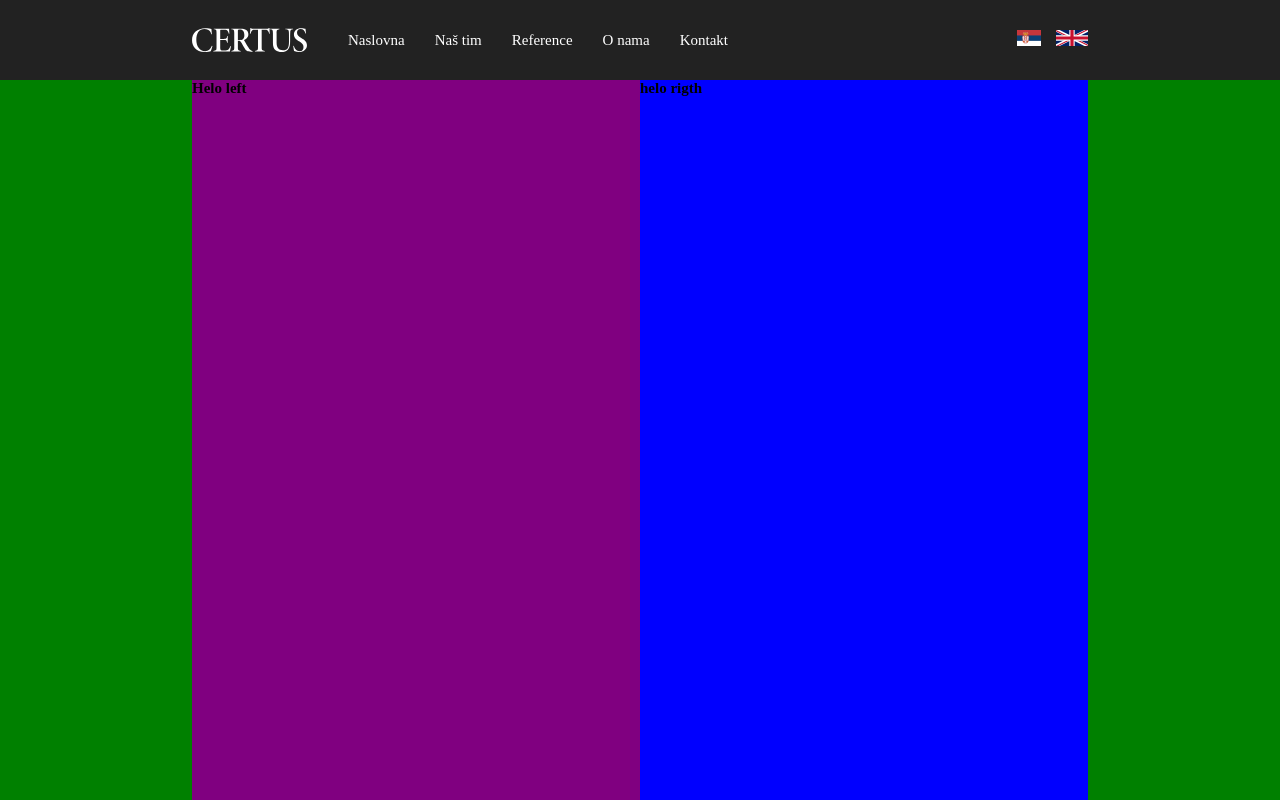
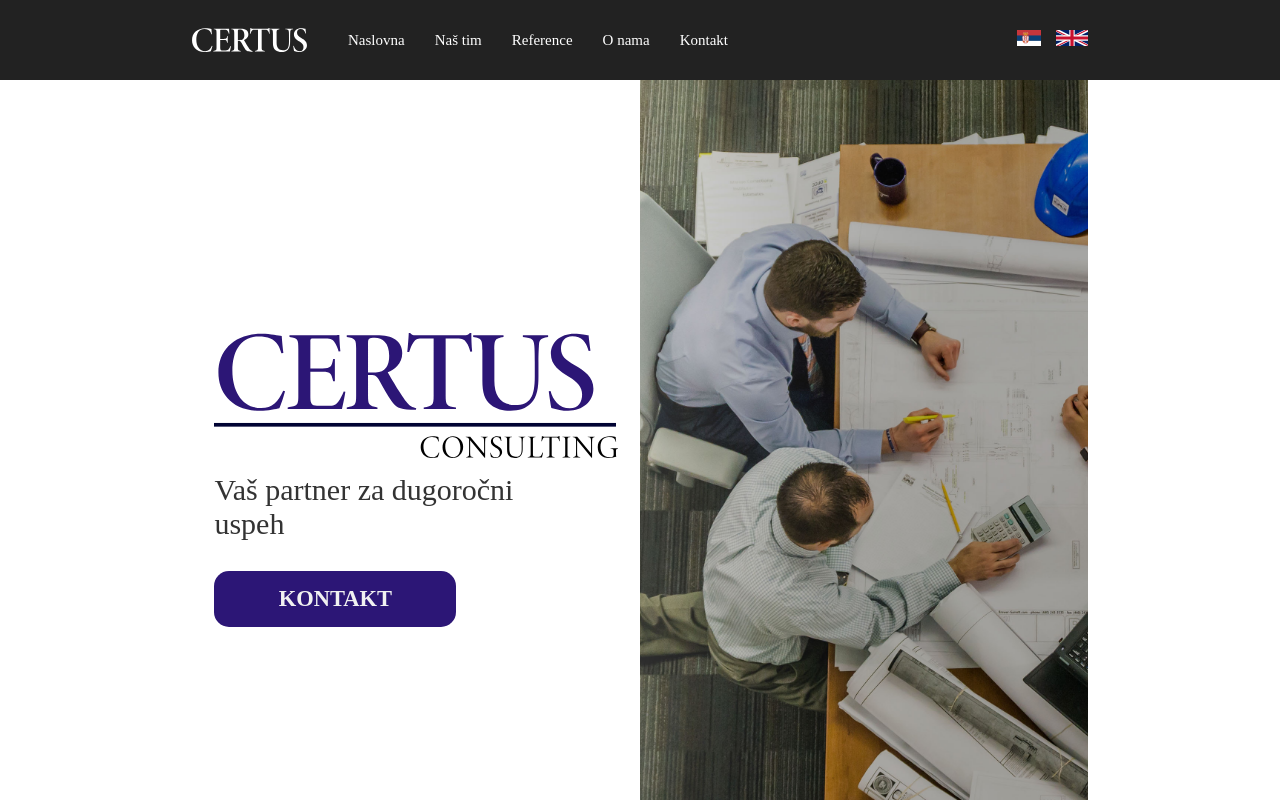
Before and after one commit to Aleksandarc/certusConsulting, a plain HTML site: page index.html in a window 1280 px wide. Shown: the top 800 px of the page. Drawn offline with Linux system fonts and the light colour scheme.

Commit message:
Navbar&Media

```diff
--- a/index.html
+++ b/index.html
@@ -38,10 +38,16 @@
 
     <div class="landing_home home_group">
       <div class="landing_left">
-        <h2>Helo left</h2>
+        <img
+          src="./media/certuslogo.svg"
+          alt="Certus landing logo"
+          class="landing_logo"
+        />
+        <h2>Vaš partner za dugoročni uspeh</h2>
+        <button class="landing_CTA">Kontakt</button>
       </div>
       <div class="landing_right">
-        <h2>helo rigth</h2>
+        <img src="./media/landing_1.jpg" alt="Landing Image" />
       </div>
     </div>
 
--- a/style.css
+++ b/style.css
@@ -15,6 +15,9 @@
   align-items: center;
   justify-content: space-between;
   padding: 0 15%;
+  z-index: 1000;
+  position: sticky;
+  top: 0;
 }
 
 .nav_left {
@@ -83,16 +86,49 @@
 .landing_home {
   width: 100%;
   min-height: 100vh;
-  background-color: green;
   padding: 0 15%;
   display: grid;
   grid-template-columns: 1fr 1fr;
 }
 
 .landing_left {
-  background-color: purple;
+  display: flex;
+  flex-direction: column;
+  justify-content: center;
+  padding: 0 5%;
+}
+
+.landing_left h2 {
+  margin: 1rem 0 2rem 0;
+  font-size: 2rem;
+  font-weight: 300;
+  width: 90%;
+  color: #333;
+}
+
+.landing_CTA {
+  border: none;
+  padding: 1rem 2rem;
+  font-size: 1.5rem;
+  font-weight: 600;
+  width: 60%;
+  border-radius: 1rem;
+  text-transform: uppercase;
+  cursor: pointer;
+  background-color: var(--primary-color);
+  color: #f1f1f1;
 }
 
 .landing_right {
-  background-color: blue;
+  display: flex;
+  justify-content: center;
+  align-items: center;
+  overflow: hidden;
+  padding: 0;
 }
+
+.landing_right img {
+  width: 100%;
+  min-height: 100vh;
+  object-fit: cover;
+}
```
Also changed, not shown: media/certuslogo.svg (added).
